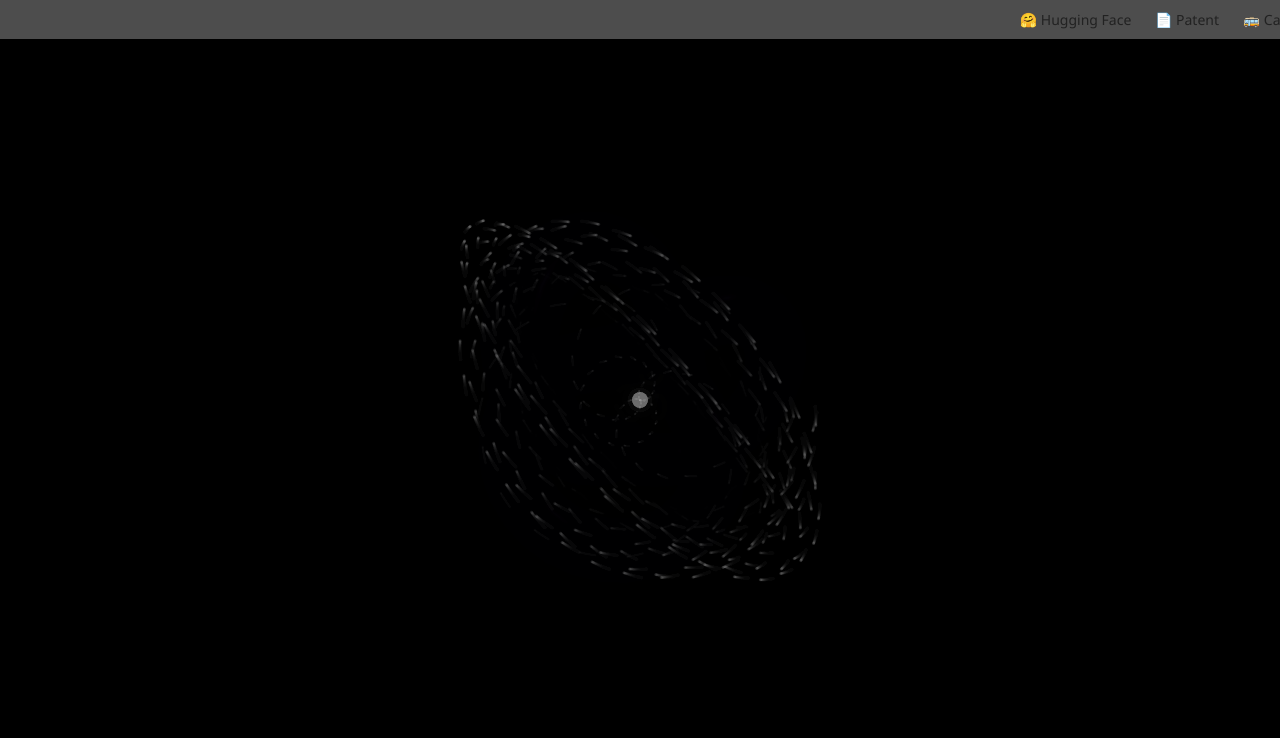
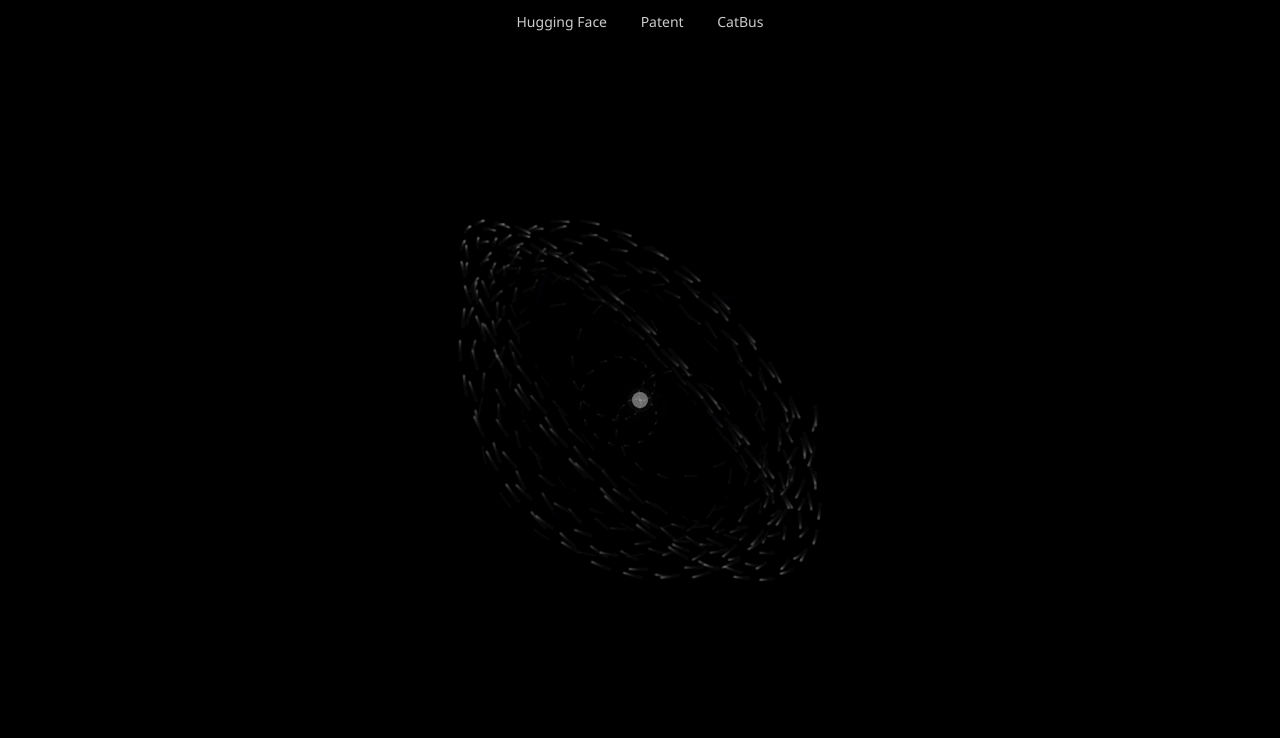
Before and after one commit to demimomi/demimomi, a plain HTML site: page index.html in a window 1280 px wide. Shown: the top 738 px of the page. Drawn offline with nearby package versions, Linux system fonts and the light colour scheme; animation ran at ten frames a second.

Commit message:
Update index.html

```diff
--- a/index.html
+++ b/index.html
@@ -78,23 +78,23 @@
 </head>
 <body>
 
-    <!-- ナビゲーションバー -->
+   <!-- 中央揃えメニューバー -->
 <div style="
   position: fixed;
   top: 0;
   width: 100%;
-  background: rgba(255, 255, 255, 0.3);
-  backdrop-filter: blur(6px);
-  padding: 10px 30px;
+  background: rgba(0, 0, 0, 0.6);
+  padding: 12px 0;
   z-index: 1000;
-  text-align: right;
+  text-align: center;
   font-family: 'Segoe UI', 'Helvetica Neue', sans-serif;
   font-size: 14px;
 ">
-  <a href="https://huggingface.co/demimomi" target="_blank" style="margin-left: 20px; color: #222; text-decoration: none;">🤗 Hugging Face</a>
-  <a href="https://www.j-platpat.inpit.go.jp/c1801/PU/JP-7634129/15/ja" target="_blank" style="margin-left: 20px; color: #222; text-decoration: none;">📄 Patent</a>
-  <a href="https://www.softbank.jp/sbnews/entry/20240304_02" target="_blank" style="margin-left: 20px; color: #222; text-decoration: none;">🚌 CatBus</a>
+  <a href="https://huggingface.co/demimomi" target="_blank" style="margin: 0 15px; color: #ccc; text-decoration: none;">Hugging Face</a>
+  <a href="https://www.j-platpat.inpit.go.jp/c1801/PU/JP-7634129/15/ja" target="_blank" style="margin: 0 15px; color: #ccc; text-decoration: none;">Patent</a>
+  <a href="https://www.softbank.jp/sbnews/entry/20240304_02" target="_blank" style="margin: 0 15px; color: #ccc; text-decoration: none;">CatBus</a>
 </div>
+
   <canvas id="threeCanvas"></canvas>
   <canvas id="2dCanvas"></canvas>
   <div class="center-om">ॐ</div>
```
